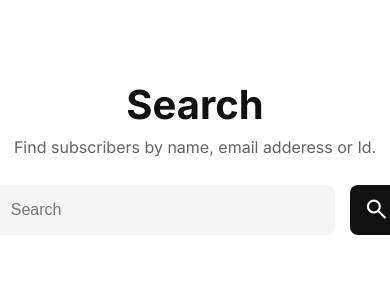
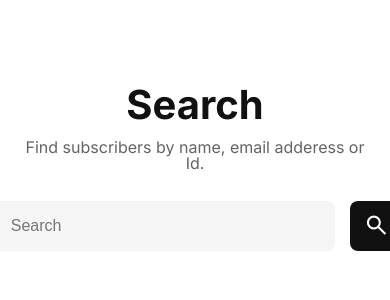
Before and after one commit to DefinitelyNotGitHubOfficial/qld-fe-review, a Nuxt app: page / in a window 390 px wide. Shown: the top 300 px of the page. Built offline with nearby package versions, Linux system fonts and the light colour scheme.

Commit message:
added responsiveness
It wasn't in the design doc but it left a feeling of it not being complete unless I added it.

```diff
--- a/assets/style/main.css
+++ b/assets/style/main.css
@@ -27,4 +27,6 @@ section p {
 }
 .wrapper {
   padding: 80px 0 0 0;
+  max-width: 90%;
+  margin: auto;
 }
--- a/components/card.vue
+++ b/components/card.vue
@@ -29,13 +29,22 @@ export default {
   gap: 15px;
 }
 .item {
-  height: 64px;
-  width: 252px;
   border: solid 1px #D6D6D6;
   border-radius: $radius;
+  box-shadow: 0px 2px 4px 0px rgba(0, 0, 0, .1);
+  height: 64px;
   padding: 40px 24px;
   text-align: left;
-  box-shadow: 0px 2px 4px 0px rgba(0, 0, 0, .1);
+  width: 252px;
+  @media (max-width: 1040px) {
+    width: calc(33% - 60px);
+  }
+  @media (max-width: 700px) {
+    width: calc(50% - 60px);
+  }
+  @media (max-width: 400px) {
+    width: calc(100%);
+  }
 }
 .title {
   font-size: 18px;
```
